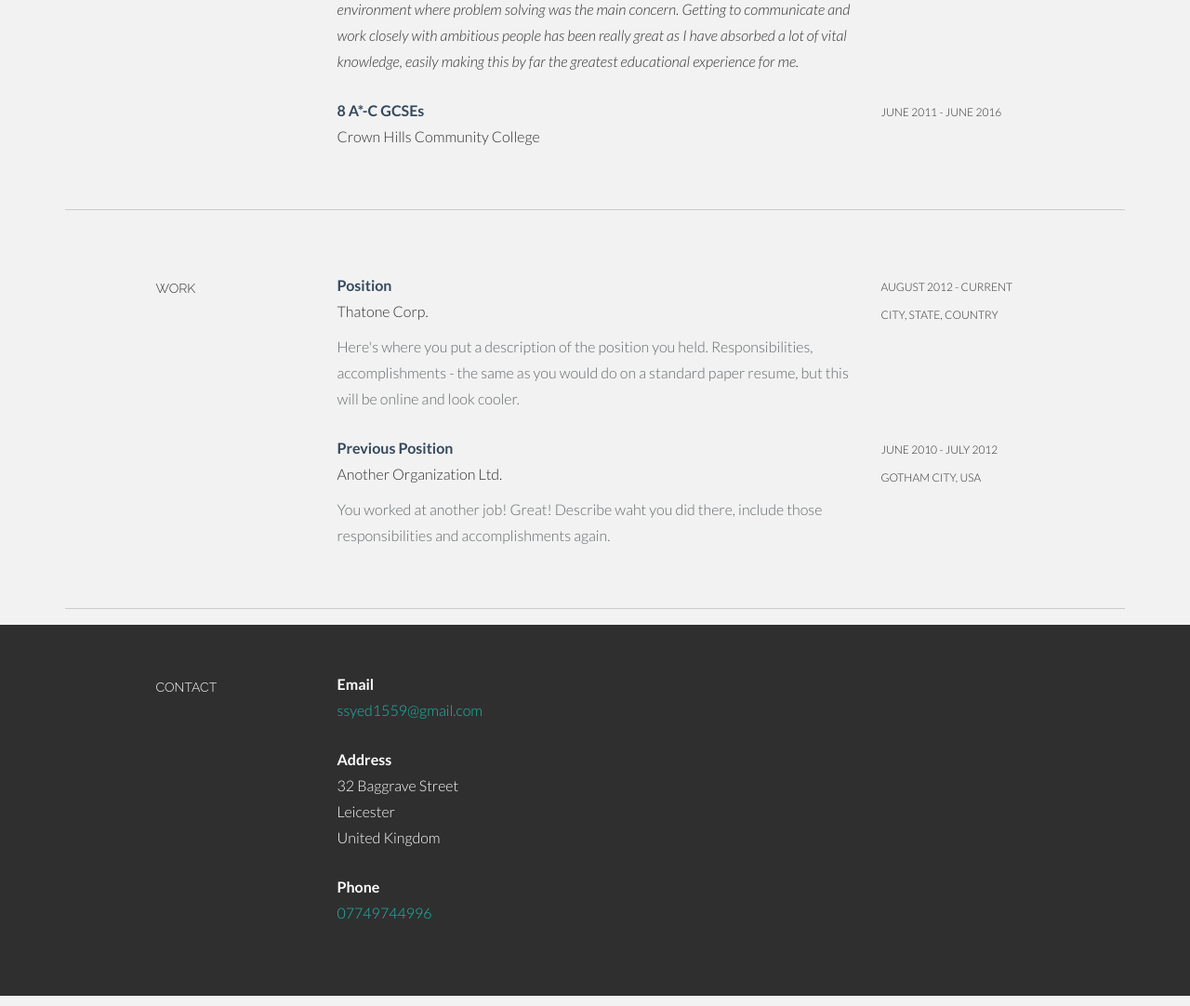
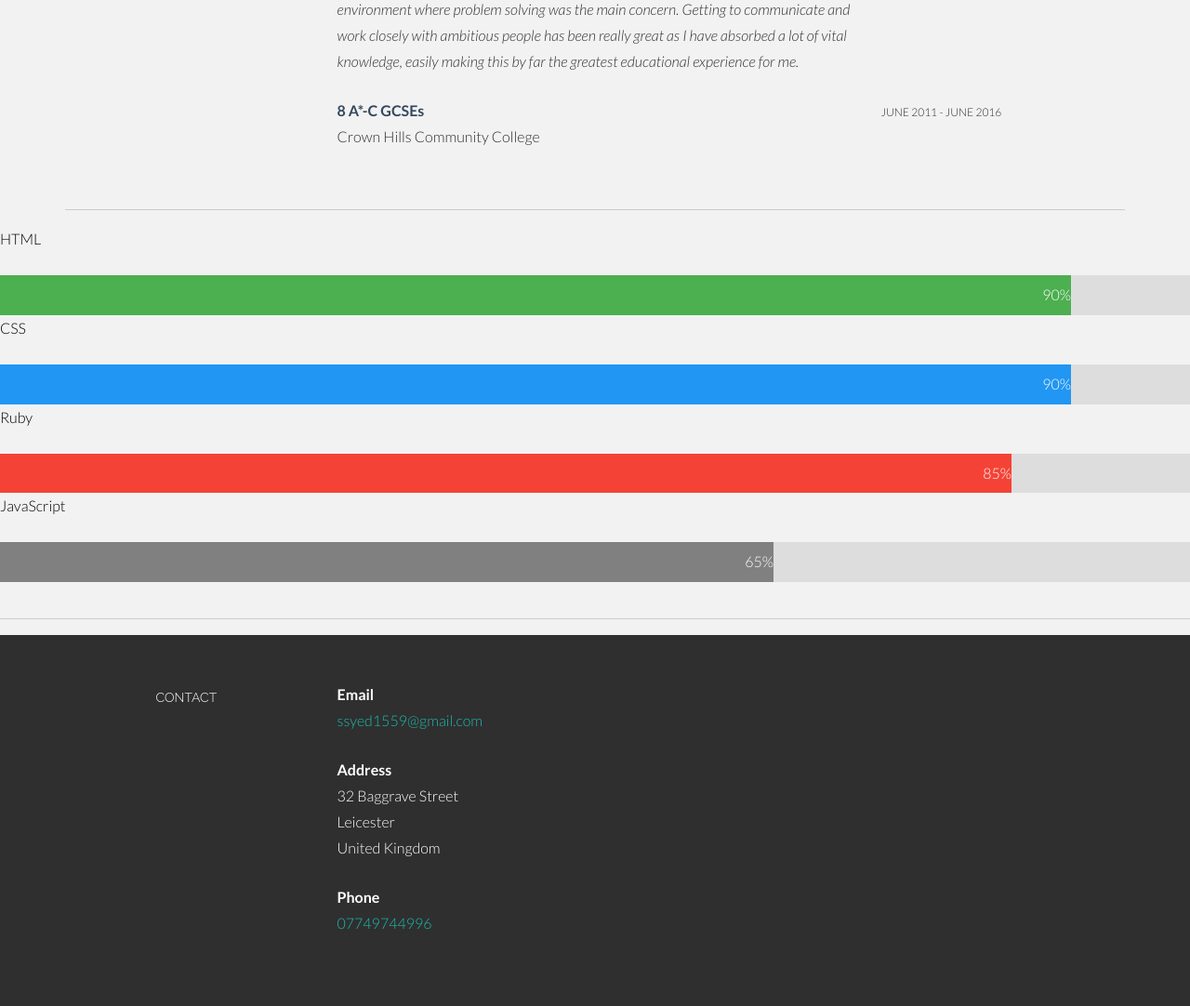
Before and after one commit to Syed-A-Shah/Resume, a PHP site: page / in a window 1280 px wide. Shown: the part 951-2033 px from the top of the page at 93% size. Run offline with PHP 8.4, Linux system fonts and the light colour scheme.

Commit message:
Skills section added

```diff
--- /dev/null
+++ b/.c9/metadata/environment/css/main.css
@@ -0,0 +1 @@
+{"filter":false,"title":"main.css","tooltip":"/css/main.css","undoManager":{"mark":2,"position":2,"stack":[[{"start":{"row":306,"column":0},"end":{"row":323,"column":44},"action":"insert","lines":["* {box-sizing: border-box}","",".container {","  width: 100%;","  background-color: #ddd;","}","",".skills {","  text-align: right;","  padding-top: 10px;","  padding-bottom: 10px;","  color: white;","}","",".html {width: 90%; background-color: #4CAF50;}",".css {width: 90%; background-color: #2196F3;}",".ruby {width: 85%; background-color: #f44336;}",".js {width: 65%; background-color: #808080;}"],"id":3}],[{"start":{"row":305,"column":3},"end":{"row":306,"column":0},"action":"insert","lines":["",""],"id":4},{"start":{"row":306,"column":0},"end":{"row":306,"column":2},"action":"insert","lines":["  "]}],[{"start":{"row":309,"column":10},"end":{"row":309,"column":11},"action":"insert","lines":["2"],"id":5}]]},"ace":{"folds":[],"scrolltop":3939,"scrollleft":0,"selection":{"start":{"row":309,"column":11},"end":{"row":309,"column":11},"isBackwards":false},"options":{"guessTabSize":true,"useWrapMode":false,"wrapToView":true},"firstLineState":{"row":280,"state":"start","mode":"ace/mode/css"}},"timestamp":1569330400733,"hash":"6d08e1a1a9d3b922023499863e7a26db98d419a2"}
--- a/css/main.css
+++ b/css/main.css
@@ -304,3 +304,22 @@ body {
   -o-animation-name: fadeInUp;
   animation-name: fadeInUp;
   }
+
+* {box-sizing: border-box}
+
+.container2 {
+  width: 100%;
+  background-color: #ddd;
+}
+
+.skills {
+  text-align: right;
+  padding-top: 10px;
+  padding-bottom: 10px;
+  color: white;
+}
+
+.html {width: 90%; background-color: #4CAF50;}
+.css {width: 90%; background-color: #2196F3;}
+.ruby {width: 85%; background-color: #f44336;}
+.js {width: 65%; background-color: #808080;}
--- a/index.html
+++ b/index.html
@@ -28,6 +28,7 @@
       <script src="js/html5shiv.js"></script>
       <script src="js/respond.min.js"></script>
     <![endif]-->
+
  </head>
  <body>
 
@@ -105,40 +106,60 @@ making this by far the greatest educational experience for me.</i>
 		<hr>
 	</div><!--/.container -->
 
-	<!-- WORK SECTION -->
-	<div class="container desc">
-		<div class="row">
+	<!-- SKILLS SECTION -->
 
-				<div class="col-lg-2 col-lg-offset-1">
-					<h5>WORK</h5>
-				</div>
+	<p style="color:black">HTML</p>
+	<div class="container2">
+	  <div class="skills html">90%</div>
+	</div>
+
+	<p style="color:black">CSS</p>
+	<div class="container2">
+	  <div class="skills css">90%</div>
+	</div>
+
+	<p style="color:black">Ruby</p>
+	<div class="container2">
+	  <div class="skills ruby">85%</div>
+	</div>
+
+	<p style="color:black">JavaScript</p>
+	<div class="container2">
+	  <div class="skills js">65%</div>
+	</div>
+	<!--<div class="container desc">-->
+	<!--	<div class="row">-->
+
+	<!--			<div class="col-lg-2 col-lg-offset-1">-->
+					<!--<h5>WORK</h5>-->
+	<!--			</div>-->
 				<!-- EDIT: work line 1 -->
-				<div class="col-lg-6">
-					<p class="tight"><t>Position </t><br/>
-						Thatone Corp. <br/>
-					</p>
-					<p><more>Here's where you put a description of the position you held. Responsibilities, accomplishments - the same as you would do on a standard paper resume, but this will be online and look cooler.</more></p>
-				</div>
-				<div class="col-lg-3">
-					<p><sm>AUGUST 2012 - CURRENT <br />
-					CITY, STATE, COUNTRY</sm></p>
-				</div>
+	<!--			<div class="col-lg-6">-->
+	<!--				<p class="tight"><t>Position </t><br/>-->
+	<!--					Thatone Corp. <br/>-->
+	<!--				</p>-->
+	<!--				<p><more>Here's where you put a description of the position you held. Responsibilities, accomplishments - the same as you would do on a standard paper resume, but this will be online and look cooler.</more></p>-->
+	<!--			</div>-->
+	<!--			<div class="col-lg-3">-->
+	<!--				<p><sm>AUGUST 2012 - CURRENT <br />-->
+	<!--				CITY, STATE, COUNTRY</sm></p>-->
+	<!--			</div>-->
 
 				<!-- EDIT: work line 2-->
-				<div class="col-lg-6 col-lg-offset-3">
-					<p class="tight"><t>Previous Position</t><br/>
-						Another Organization Ltd. <br/>
-					</p>
-					<p><more>You worked at another job! Great! Describe waht you did there, include those responsibilities and accomplishments again.</more></p>
-				</div>
-				<div class="col-lg-3">
-					<p><sm>JUNE 2010 - JULY 2012 <br />
-					GOTHAM CITY, USA</sm></p>
-				</div>
-		</div><!--/.row -->
+	<!--			<div class="col-lg-6 col-lg-offset-3">-->
+	<!--				<p class="tight"><t>Previous Position</t><br/>-->
+	<!--					Another Organization Ltd. <br/>-->
+	<!--				</p>-->
+	<!--				<p><more>You worked at another job! Great! Describe waht you did there, include those responsibilities and accomplishments again.</more></p>-->
+	<!--			</div>-->
+	<!--			<div class="col-lg-3">-->
+	<!--				<p><sm>JUNE 2010 - JULY 2012 <br />-->
+	<!--				GOTHAM CITY, USA</sm></p>-->
+	<!--			</div>-->
+	<!--	</div><!--/.row -->
 		<br>
 		<hr>
-	</div><!--/.container -->
+	</div><!--/.container
 
 	<section id="contact" name="contact"></section>
 		<!--FOOTER DESCRIPTION -->
```
Also changed, not shown: .c9/metadata/environment/index.html (+1 -1 lines), 1 other file.
